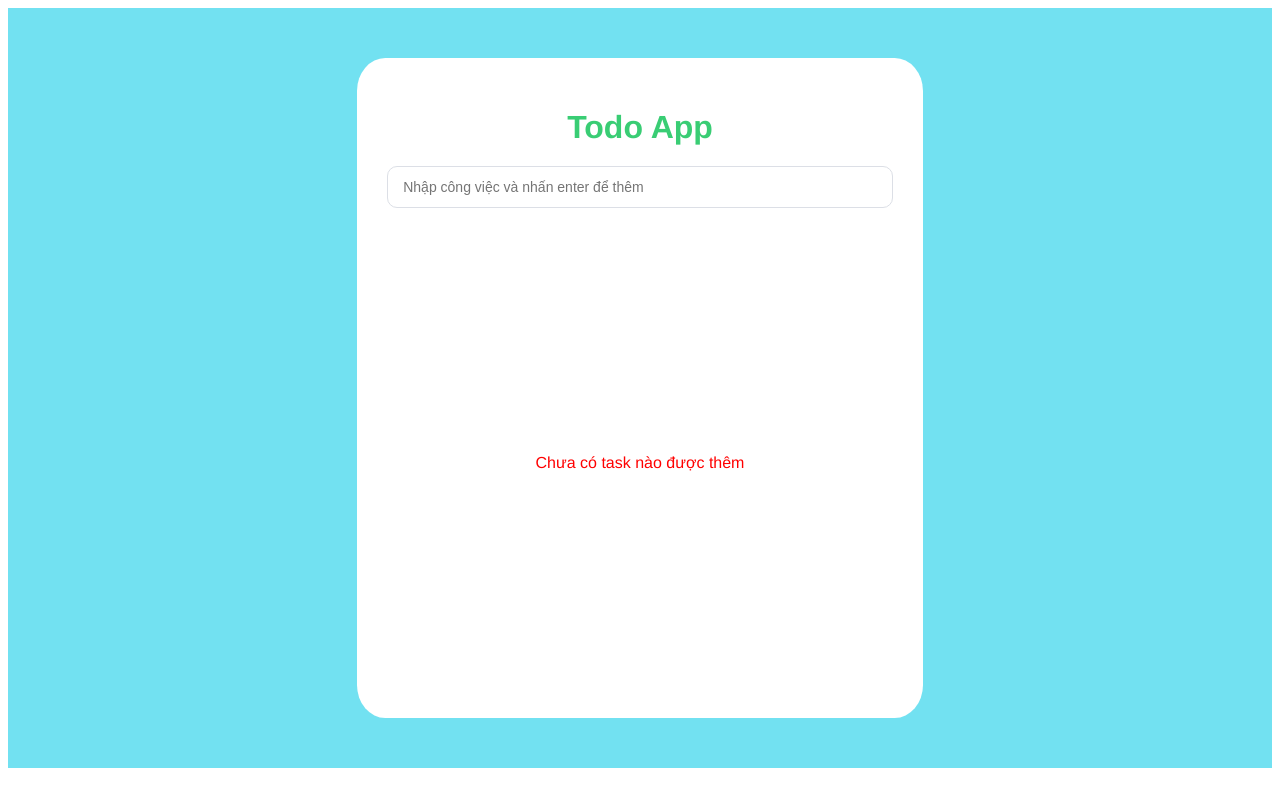
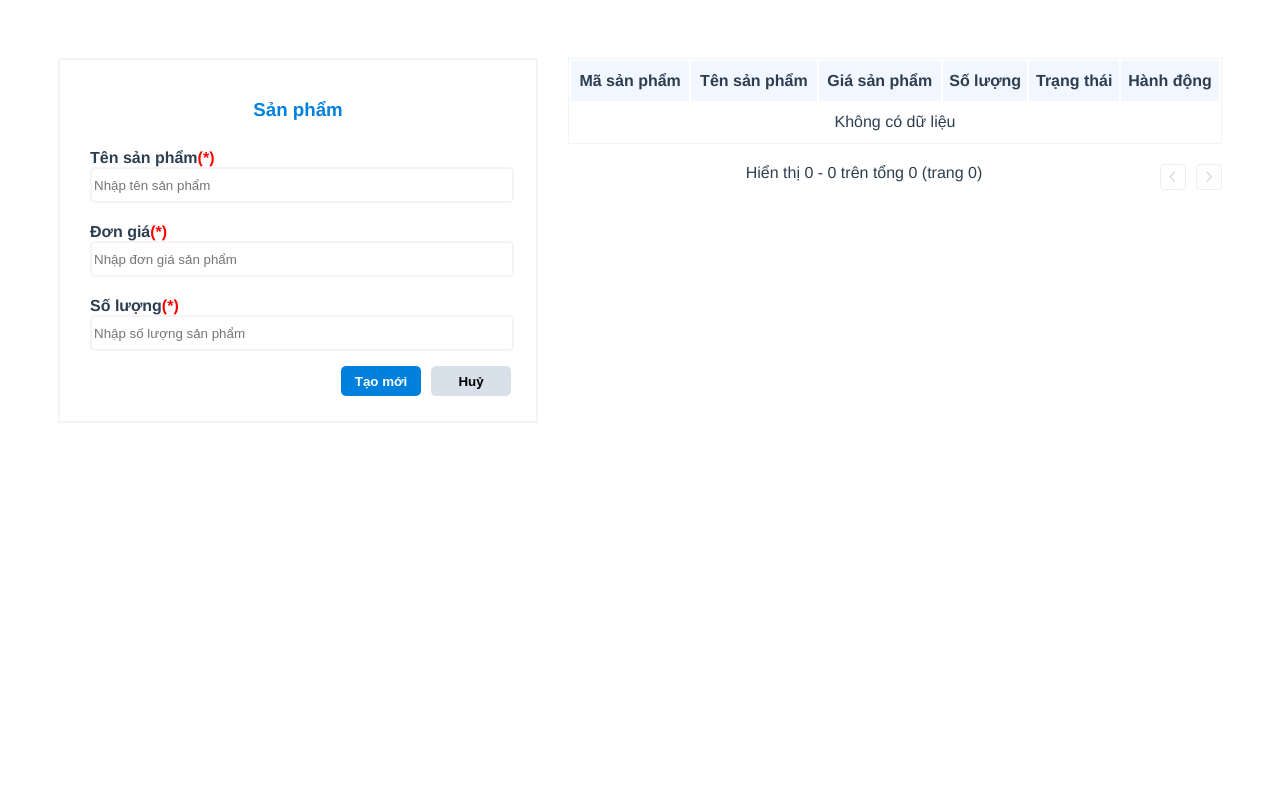
Before and after one commit to phanduongthuy/VueJS, a Vue app: page / in a window 1280 px wide. Built offline with nearby package versions, Linux system fonts and the light colour scheme.

Commit message:
Homework 3.2 Unit 03

```diff
--- a/src/App.vue
+++ b/src/App.vue
@@ -14,7 +14,8 @@
 <!--    <Page2/>-->
 <!--    <Ex2_1></Ex2_1>-->
 <!--    <Ex2_2></Ex2_2>-->
-    <Todo></Todo>
+<!--    <Todo></Todo>-->
+        <Exercise></Exercise>
 <!--    <NewsDetailPage></NewsDetailPage>-->
 <!--    <ProductPage></ProductPage>-->
   </div>
@@ -36,7 +37,8 @@
 // import Page2 from "./components/lessons/Unit04/Page2";
 // import Ex2_1 from "./components/exercises/Unit02/Ex2_1";
 // import Ex2_2 from "./components/exercises/Unit02/Ex2_2";
-import Todo from "./components/exercises/Unit03/Ex3_1/Todo";
+// import Todo from "./components/exercises/Unit03/Ex3_1/Todo";
+import Exercise from "./components/exercises/Unit03/Ex3_2/Exercise";
 // import NewsDetailPage from "./components/exercises/Unit04/Ex4.2/NewsDetailPage";
 //  import ProductPage from "./components/exercises/Unit04/Ex4.1/ProductPage";
 export default {
@@ -50,7 +52,8 @@ export default {
     // Page2,
     // Ex2_1
     // Ex2_2
-    Todo
+    // Todo
+    Exercise
     // NewsDetailPage
     // ProductPage
   }
--- /dev/null
+++ b/src/components/exercises/Unit03/Ex3_2/Exercise.vue
@@ -0,0 +1,66 @@
+<template>
+  <div class="container">
+    <ProductForm class="productForm" @createProduct="create">
+    </ProductForm>
+    <ProductList class="productList" :products=products @deleteProduct="destroy">
+    </ProductList>
+  </div>
+</template>
+
+<script>
+import ProductList from "./ProductList";
+import ProductForm from "./ProductForm";
+export default {
+  name: "Exercise",
+  components:{
+    ProductForm,
+    ProductList
+  },
+  data() {
+    return{
+      products: [],
+      data: '',
+    }
+  },
+  methods: {
+    create(value){
+      let today = new Date();
+      let msp = '';
+      msp = 'SP'+today.getTime();
+      let data = {
+            msp: msp,
+            name: value[0].name,
+            price: value[0].price,
+            quantity: value[0].quantity
+          }
+      console.log(data)
+      return this.products.push(data)
+    },
+    destroy(product){
+      for (let i=0; i<this.products.length; i++){
+        if (this.products[i].msp === product[0].msp){
+          return this.products.splice(i, 1)
+        }
+      }
+    }
+
+  },
+}
+</script>
+
+<style scoped lang="scss">
+.container{
+  padding: 50px;
+  display: flex;
+  justify-content: left;
+
+  .productForm{
+    width: 40%;
+  }
+
+  .productList{
+    width: 60%;
+  }
+
+}
+</style>
--- /dev/null
+++ b/src/components/exercises/Unit03/Ex3_2/ProductForm.vue
@@ -0,0 +1,170 @@
+<template>
+  <div class="productForm">
+    <h3>Sản phẩm</h3>
+    <div class="inputWrap">
+      <div class="inputLabel">Tên sản phẩm<span>(*)</span></div>
+      <input type="text" v-model="data.name" placeholder="Nhập tên sản phẩm">
+      <span class="error" v-if="data.errName">Tên sản phẩm không được để trống</span>
+    </div>
+    <div class="inputWrap">
+      <div class="inputLabel">Đơn giá<span>(*)</span></div>
+      <input type="number" v-model="data.price" placeholder="Nhập đơn giá sản phẩm">
+      <span class="error" v-if="data.errPrice">Giá sản phẩm không được để trống</span>
+    </div>
+    <div class="inputWrap">
+      <div class="inputLabel">Số lượng<span>(*)</span></div>
+      <input type="number" v-model="data.quantity" placeholder="Nhập số lượng sản phẩm">
+      <span class="error" v-if="data.errQuantity">Số lượng sản phẩm không được để trống</span>
+    </div>
+    <div class="btn">
+      <button class="btn-create" @click="store()">Tạo mới</button>
+      <button class="btn-cancel" @click="cancel()">Huỷ</button>
+    </div>
+  </div>
+</template>
+
+<script>
+export default {
+  props: ['product'],
+  data() {
+    return {
+      data:
+        {
+          name: '',
+          price: '',
+          quantity: '',
+          errName: false,
+          errPrice: false,
+          errQuantity: false
+        }
+    }
+  },
+  methods: {
+    validate(name, price, quantity) {
+      if(name === "") {
+        this.data.errName = true
+      }else {
+        this.data.errName = false
+      }
+      if(price === "") {
+        this.data.errPrice = true
+      }else {
+        this.data.errPrice = false
+      }
+      if(quantity === "") {
+        this.data.errQuantity = true
+      }else {
+        this.data.errQuantity = false
+      }
+      return [
+          this.data.errName,
+          this.data.errPrice,
+          this.data.errQuantity
+      ]
+    },
+    store() {
+      let name = this.data.name
+      let price = this.data.price
+      let quantity = this.data.quantity
+      let errName = this.data.errName
+      let errPrice = this.data.errPrice
+      let errQuantity = this.data.errQuantity
+      this.validate(name, price, quantity)
+      if(errName && errPrice &&  errQuantity){
+        console.log(errName, errPrice, errQuantity)
+      }else {
+        let product = []
+        product['name'] = name
+        product['price'] = price
+        product['quantity'] = quantity
+        this.$emit('createProduct', [product])
+        return[
+          this.data.name = '',
+          this.data.price = '',
+          this.data.quantity = '',
+          this.data.errName = false,
+          this.data.errPrice = false,
+          this.data.errQuantity = false
+        ]
+      }
+
+    },
+
+    cancel(){
+      return[
+        this.data.name = '',
+        this.data.price = '',
+        this.data.quantity = '',
+        this.data.errName = false,
+        this.data.errPrice = false,
+        this.data.errQuantity = false
+      ]
+    },
+
+  },
+  watch: {
+
+  }
+}
+</script>
+<style scoped lang="scss">
+.productForm{
+  border: 2px solid #f2f4f8;
+  padding: 20px;
+  margin-right: 30px;
+
+  h3{
+    color: #0080dd;
+  }
+
+  .inputWrap{
+    padding: 10px;
+    text-align: left;
+
+    .error{
+      color: red;
+    }
+
+    .inputLabel{
+      font-weight: bold;
+      text-align: left;
+      span{
+        color: red;
+      }
+    }
+    input{
+      width: 100%;
+      height: 30px;
+      border: 2px solid #f2f4f8;
+      border-radius: 5px;
+    }
+  }
+
+  .btn{
+    float: right;
+
+    button{
+      height: 30px;
+      width: 80px;
+      margin: 5px;
+      font-weight: bold;
+      border: none;
+      border-radius: 5px;
+    }
+    button:hover{
+      opacity: 0.5;
+      cursor: pointer;
+    }
+
+    .btn-create{
+      color: white;
+      background-color: #0080dd;
+    }
+
+    .btn-cancel{
+      background-color: #d8e0ea;
+    }
+
+  }
+}
+</style>
--- /dev/null
+++ b/src/components/exercises/Unit03/Ex3_2/ProductList.vue
@@ -0,0 +1,161 @@
+<template>
+  <div class="productList">
+    <table class="table">
+      <tr class="title">
+        <th>Mã sản phẩm</th>
+        <th>Tên sản phẩm</th>
+        <th>Giá sản phẩm</th>
+        <th>Số lượng</th>
+        <th>Trạng thái</th>
+        <th>Hành động</th>
+      </tr>
+      <tr class="products" v-for="product in data" :key="product.msp">
+        <td>{{product.msp}}</td>
+        <td>{{product.name}}</td>
+        <td>{{product.price | formatPrice }}</td>
+        <td>{{product.quantity}}</td>
+        <td v-if="product.quantity > 0" class="statusStock">Còn hàng</td>
+        <td v-else class="statusOutStock">Hết hàng</td>
+        <td>
+          <button class="btn btn-edit" @click="edit(product)">Sửa</button>
+          <button class="btn btn-del" @click="destroy(product)">Xoá</button>
+        </td>
+      </tr>
+      <tr>
+        <td class="product-null" colspan="6"  v-if="products.length === 0">Không có dữ liệu</td>
+      </tr>
+    </table>
+    <div class="pagination">
+      <span>Hiển thị {{a}} - {{b}} trên tổng {{c}} (trang {{d}})</span>
+      <div class="pagination-group">
+        <el-button class="pagination-btn" @click="prev" :disabled="prevDisabled" icon="el-icon-arrow-left" ></el-button>
+        <el-button class="pagination-btn" @click="next" :disabled="nextDisabled" icon="el-icon-arrow-right" ></el-button>
+      </div>
+    </div>
+  </div>
+
+</template>
+
+<script>
+export default {
+  props: ['products'],
+  name: "ProductList",
+  data() {
+    return {
+      data: this.products,
+      a: 0,
+      b: 0,
+      c: 0,
+      d: 0,
+      prevDisabled: true,
+      nextDisabled: true,
+    }
+  },
+  filters: {
+    formatPrice (value) {
+      return new Intl.NumberFormat('vi-VN', { style: 'currency', currency: 'VND' }).format(value);
+    },
+  },
+  methods: {
+
+    destroy(product){
+      this.$emit('deleteProduct', [product])
+      this.data = this.products.slice(this.a-1, this.b);
+    },
+
+    prev(){
+      if(this.a >= 5){
+        this.a-=5;
+        this.d-=1;
+        this.prevDisabled = false
+      }else {
+        this.prevDisabled = true
+      }
+      if (this.b === this.products.length){
+        let count = this.b%5;
+        console.log(count)
+        this.b-=count;
+      }else {
+        this.b-=5;
+      }
+    },
+
+    next(){
+      this.a+=5;
+      if (this.b+5 > this.products.length){
+        let count = this.products.length - this.b;
+        this.b+=count;
+      }else {
+        this.b+=5;
+      }
+      this.d+=1;
+    }
+  },
+
+
+  watch: {
+
+
+  }
+}
+</script>
+
+<style scoped lang="scss">
+.productList{
+  .table{
+    border: 1px solid #f2f4f8;
+    width: 100%;
+
+    .title{
+      background-color: #f2f6fe;
+      height: 40px;
+    }
+
+    .products{
+      td{
+        padding: 5px 10px;
+      }
+    }
+
+    .btn{
+      height: 30px;
+      width: 50px;
+      text-align: center;
+      margin: 5px;
+      border: none;
+      border-radius: 5px;
+      font-weight: bold;
+      color: white;
+    }
+
+    .btn-edit{
+      background-color: orange;
+    }
+    .btn-del{
+      background-color: red;
+    }
+
+    .product-null{
+      text-align: center;
+      padding: 10px;
+    }
+
+    .statusOutStock{
+      color: red;
+    }
+    .statusStock{
+      color: blue;
+    }
+  }
+
+  .pagination{
+    margin-top: 20px;
+    .pagination-group{
+      float: right;
+      .pagination-btn{
+        padding: 5px;
+      }
+    }
+  }
+}
+</style>
--- a/src/main.js
+++ b/src/main.js
@@ -2,8 +2,8 @@ import Vue from 'vue'
 import App from './App.vue'
 import ElementUI from 'element-ui';
 import 'element-ui/lib/theme-chalk/index.css';
-
-Vue.use(ElementUI);
+import locale from 'element-ui/lib/locale/lang/en'
+Vue.use(ElementUI, { locale });
 Vue.config.productionTip = false
 
 new Vue({
```
